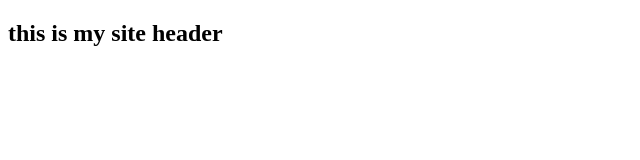
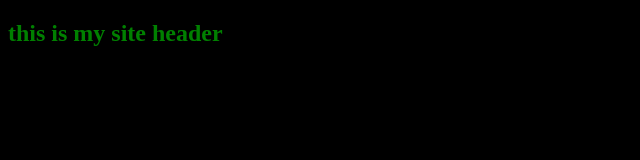
Before and after one commit to silentninja44/training, a plain HTML site: page index.html in a window 1280 px wide. Shown: the whole page, without its empty margins (0-640 px from the left). Drawn offline with Linux system fonts and the light colour scheme.

Commit message:
change colot and backgran color

```diff
--- a/index.html
+++ b/index.html
@@ -3,6 +3,7 @@
 <head>
     <meta charset="UTF-8">
     <meta name="viewport" content="width=device-width, initial-scale=1.0">
+    <link rel="stylesheet" href="style.css">
     <title>Document</title>
 </head>
 <body>
--- /dev/null
+++ b/style.css
@@ -0,0 +1,4 @@
+body{
+    background-color: black;
+    color: green;
+}
```
